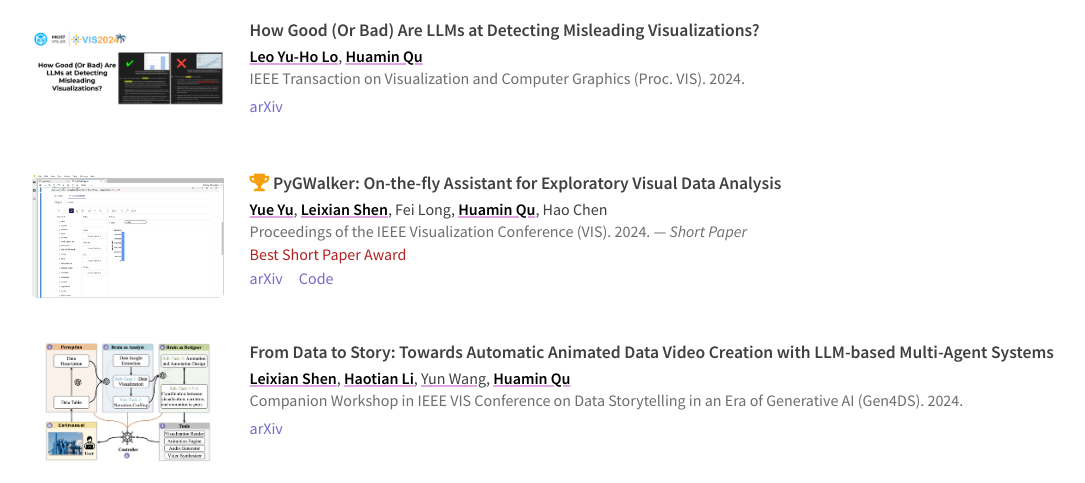
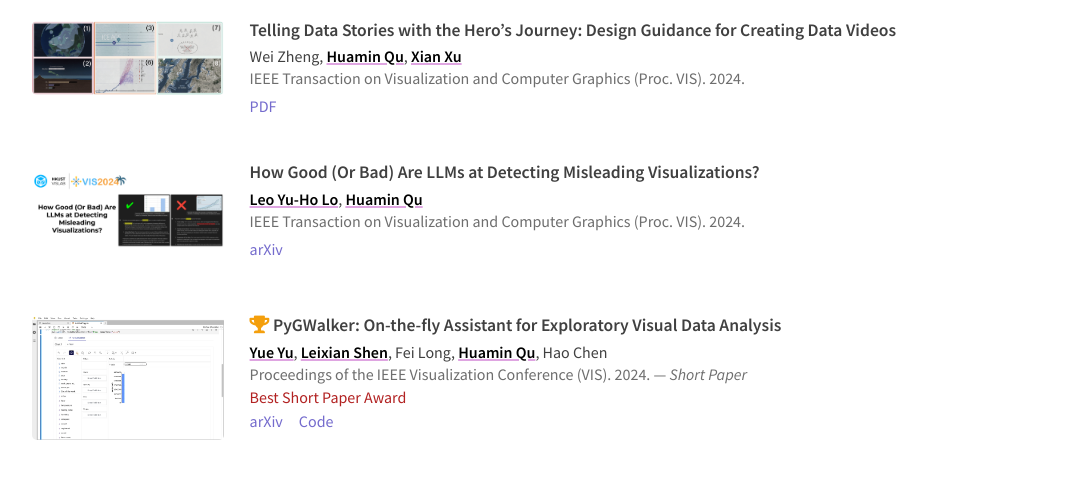
Before and after one commit to shellywhen/storytelling-group-page, a Jekyll site: the page built from index.html, in a window 1280 px wide and 900 px high, scrolled down 1330 px, cut to the strip 239-722 px from the top of the window. Shown: the whole strip, without its empty margins (96-1181 px from the left). Built offline with Jekyll 4.4.1, drawn with Linux system fonts in a browser that asks for light colours; nearby versions of some CDN libraries; the list of posts is cut into pages by our own code; a style sheet for code colours, icons or effects is not loaded.

Commit message:
add a new paper

```diff
--- a/_data/publication.yml
+++ b/_data/publication.yml
@@ -19,6 +19,23 @@
     - storytelling
     - design
     - animation
+
+
+- id: wei2024hero
+  title: "Telling Data Stories with the Hero’s Journey: Design Guidance for Creating Data Videos"
+  authors:
+    - Wei Zheng
+    - Huamin Qu
+    - Xian Xu
+  venue: VIS
+  year: 2024
+  pdf: ./assets/papers/2024-VIS-Hero.pdf
+  tags:
+    - storytelling
+    - patterns
+    - animation
+    - design
+  image: ./assets/img/project/wei2024hero.png
 
 - id: lo2024howgood
   title: "How Good (Or Bad) Are LLMs at Detecting Misleading Visualizations?"
```
Also changed, not shown: assets/img/project/wei2024hero.png (added), 8 other files.
